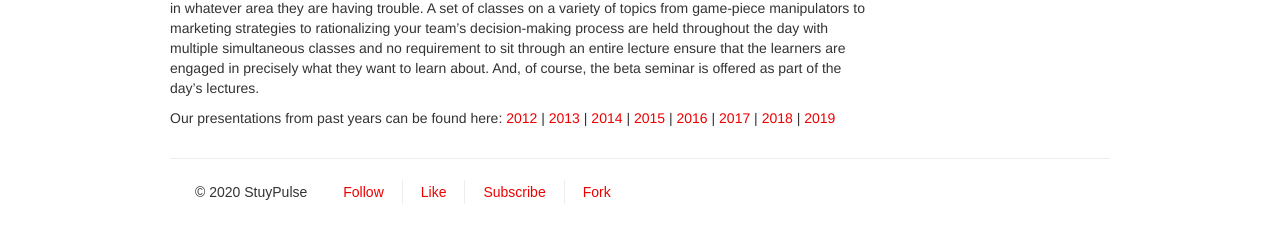
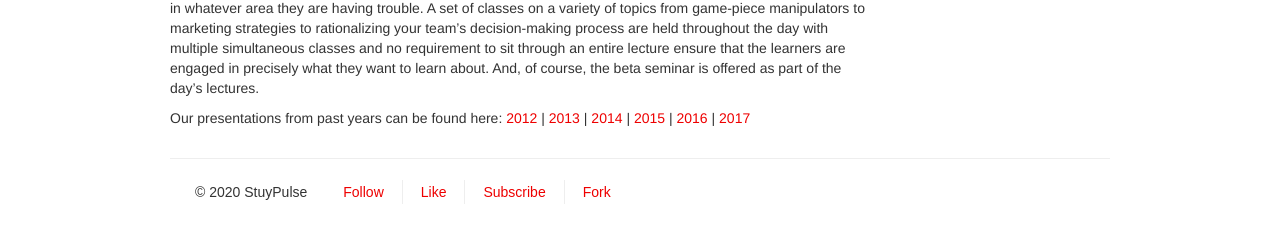
Before and after one commit to StuyPulse/team694.github.io, a Jekyll site: the page built from community/projects/stuysplash/index.md, in a window 1280 px wide. Shown: the part 252-495 px from the top of the page. Built offline with Jekyll 4.4.1, drawn with Linux system fonts in a browser that asks for light colours; nearby versions of some CDN libraries.

Commit message:
Remove links to missing StuySplash resources

```diff
--- a/community/projects/stuysplash/index.md
+++ b/community/projects/stuysplash/index.md
@@ -7,4 +7,4 @@ Stuy Splash is an intensive camp for FRC, covering everything from the foundatio
 
 Modeled after the wildly successful CSplash and MIT Splash events, Stuy Splash is designed to aid newer teams in whatever area they are having trouble. A set of classes on a variety of topics from game-piece manipulators to marketing strategies to rationalizing your team's decision-making process are held throughout the day with multiple simultaneous classes and no requirement to sit through an entire lecture ensure that the learners are engaged in precisely what they want to learn about. And, of course, the beta seminar is offered as part of the day's lectures.
 
-Our presentations from past years can be found here: [2012](/resources/stuysplash2012/) &#124; [2013](/resources/stuysplash2013/) &#124; [2014](/resources/stuysplash2014/) &#124; [2015](/resources/stuysplash2015) &#124; [2016](/resources/stuysplash2016) &#124; [2017](/resources/stuysplash2017) &#124; [2018](/resources/stuysplash2018) &#124; [2019](/resources/stuysplash2019)
+Our presentations from past years can be found here: [2012](/resources/stuysplash2012/) &#124; [2013](/resources/stuysplash2013/) &#124; [2014](/resources/stuysplash2014/) &#124; [2015](/resources/stuysplash2015) &#124; [2016](/resources/stuysplash2016) &#124; [2017](/resources/stuysplash2017)
```
